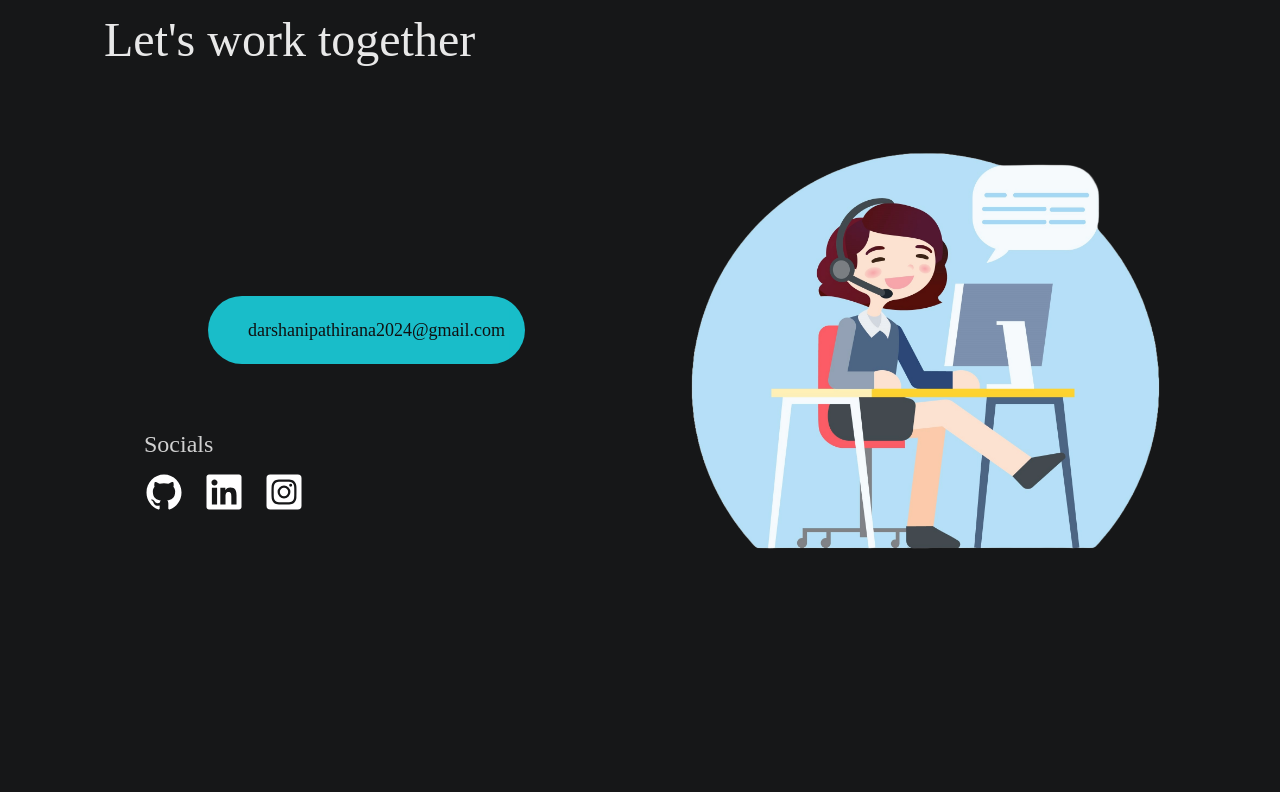
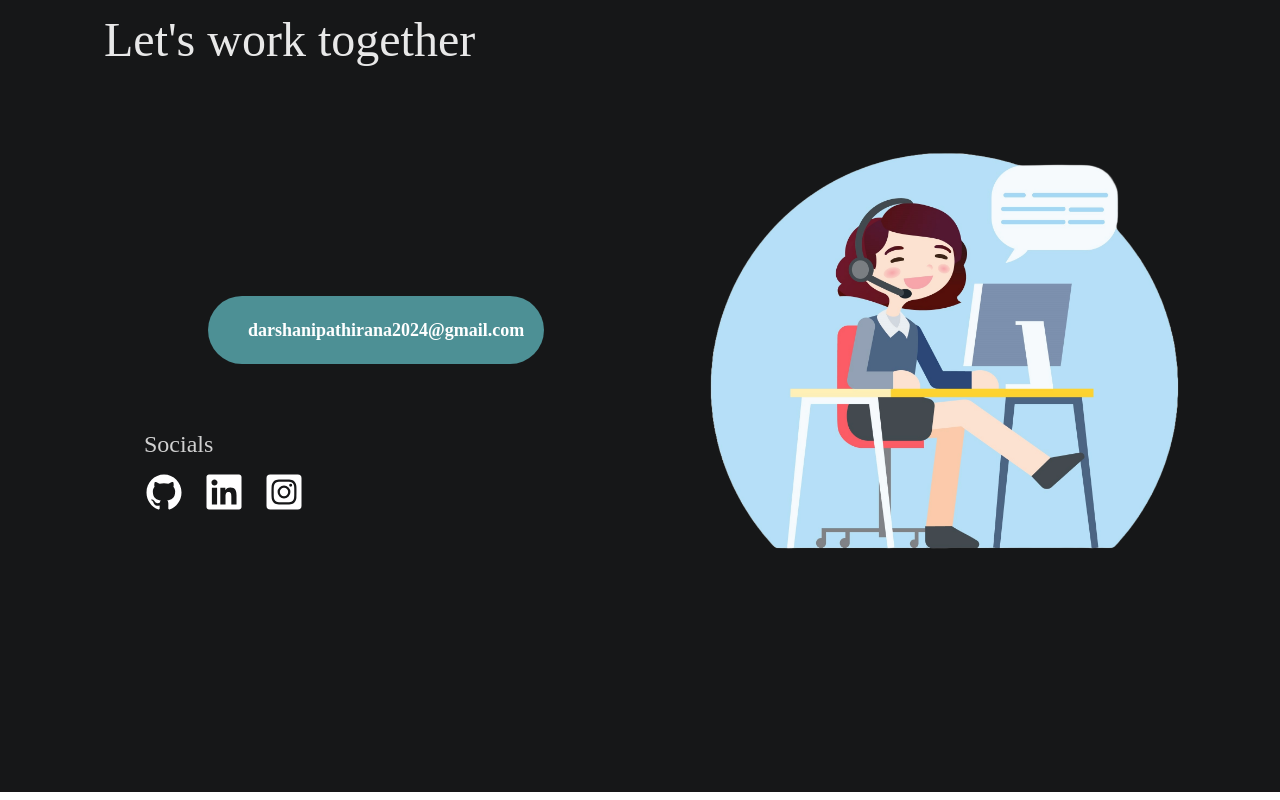
Before and after one commit to darshani-pathiranage20/My-portfolio, a React (Vite) app: page / in a window 1280 px wide. Shown: the part 4444-5244 px from the top of the page. Built offline with nearby package versions, Linux system fonts and the light colour scheme.

Commit message:
web image change

```diff
--- a/index.html
+++ b/index.html
@@ -2,7 +2,7 @@
 <html lang="en">
   <head>
     <meta charset="UTF-8" />
-    <link rel="icon" type="image/svg+xml" href="/src/assets/my Photo-2.png" />
+    <link rel="icon" type="image/svg+xml" href="/src/assets/my Photo-3.png" />
     <meta name="viewport" content="width=device-width, initial-scale=1.0" />
     <title>Darshani Pathiranage</title>
   </head>
--- a/src/components/contact.jsx
+++ b/src/components/contact.jsx
@@ -19,7 +19,7 @@ export default function Contact() {
                 <TfiEmail className=" text-white text-7xl  flex " />
               </div> */}
               <div className="mt-20 ml-16">
-                <p className="bg-[#1ae7f6] opacity-80 font-libre text-lg rounded-full p-5 pl-10 text-[#0f0f0f] ">
+                <p className="bg-[#4d9095]  font-libre text-lg rounded-full p-5 pl-10 text-[#ffffff] font-bold ">
                   darshanipathirana2024@gmail.com
                 </p>
               </div>
```
